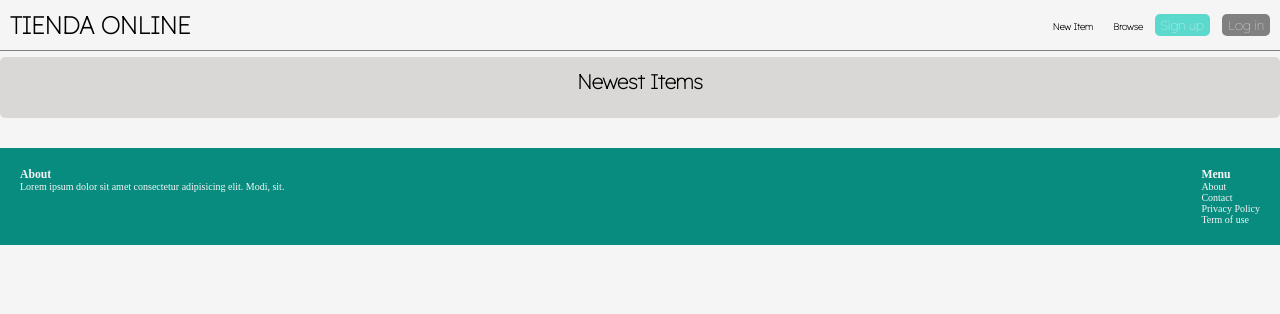
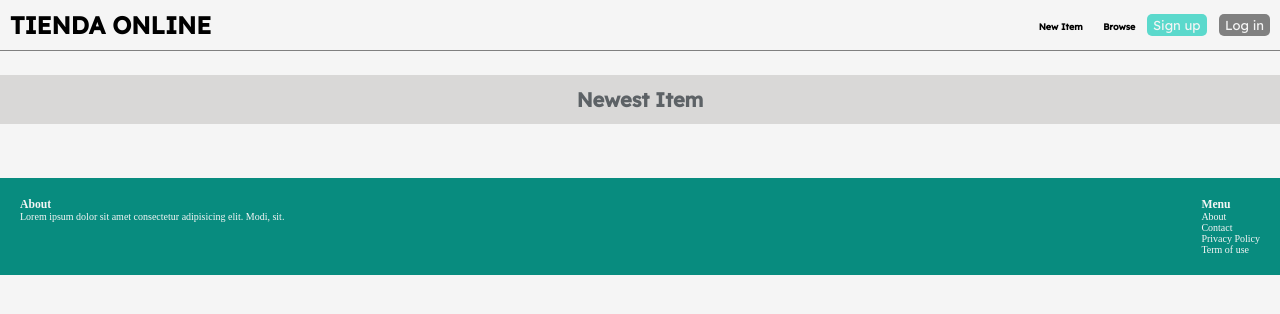
Before and after one commit to facuezeperalta/onlineShop-EjercicioDjango, a Django app: page / in a window 1280 px wide. Shown: the top 314 px of the page. Run offline with Django 4.2, Linux system fonts and the light colour scheme; data that the repository does not hold is empty.

Commit message:
items: app, view, template done.

```diff
--- a/onlinestore/core/static/core/css/estilo.css
+++ b/onlinestore/core/static/core/css/estilo.css
@@ -1,4 +1,4 @@
-@import url('https://fonts.googleapis.com/css2?family=Lexend:wght@100&display=swap');
+@import url('https://fonts.googleapis.com/css2?family=Lexend:wght@100;200;300;400;500&display=swap');
 :root{
     --text-color: black;
     --green-color: #5BD9CC;
@@ -133,3 +133,61 @@
 .footer-left{
     justify-self: end;
 }
+
+.item-newest{
+    margin-top: 24px;
+    margin-bottom: 24px;
+    padding: 12px 12px;
+    font-weight: bolder;
+    border-radius: 5px;
+    text-align: center;
+    font-family: 'Lexend',sans-serif;
+    font-weight: bolder;
+    font-size: 2rem;
+    color: var(--darkgray-color)
+}
+.item-info-container{
+    background-color: var(--darker-green);
+}
+.item-grid{
+    display: grid;
+    grid-template-columns: repeat(3,1fr);
+    gap:20px;
+    justify-items: center;
+}
+.item-container{
+    background-color: var(--ligth-gray);
+}
+
+.item-image{
+    width: 200px;
+    height: 200px;
+    object-fit:cover;
+    border-top-left-radius: 20px;
+    border-top-right-radius: 20px;
+    align-self: center;
+}
+
+.item-info{
+    background-color: var(--white-text-color);
+}
+
+a{
+    text-decoration: none;
+}
+
+.item-name{
+    font-size: 1.5rem;
+    font-family: 'Lexend',sans-serif;
+    color: var(--darkgray-color);
+    margin-top: 24px;
+    margin-bottom: 12px;
+    font-weight: bolder;
+}
+
+.item-price{
+    font-size: 1rem;
+    font-family: 'Lexend',sans-serif;
+    font-weight: normal;
+    color: var(--darkgray-color);
+}
--- a/onlinestore/core/templates/core/index.html
+++ b/onlinestore/core/templates/core/index.html
@@ -10,11 +10,27 @@
 
 
 {%block content%}
-    <div class='newest-item-grid'>
-        <h2>Newest Items</h2>
-        <div class='item-container'>
+    <div class='item-container'>
+        <h2 class='item-newest'>Newest Item</h2>
+    </div>
+    <div class='item-grid'>
+        {%for item in items%}
+            <div>
+                <a href="#">
+                    <div>
+                        <img class='item-image' src="{{ item.image.url }}" alt="{{ item.name }}">
+                    </div>
 
-        </div>
+                    <div class='item-info'>
+                        <h2 class='item-name'>{{item.name}}</h2>
+                        <p class='item-price'>Price:{{ item.price }}</p>
+                    </div>
+                </a>
+            </div>
+        {%endfor%}
+
+
+
     </div>
 {% endblock %}
 
--- a/onlinestore/core/views.py
+++ b/onlinestore/core/views.py
@@ -10,8 +10,8 @@
     categories = Category.objects.all()
 
     return render(request,'core/index.html',{
-        categories: 'categories',
-        items: 'items',
+        'categories': categories,
+        'items': items,
     })
 
 def contact(request):
--- a/onlinestore/onlinestore/urls.py
+++ b/onlinestore/onlinestore/urls.py
@@ -21,8 +21,11 @@
 from django.urls import path
 from core.views import index, contact
 
+from django.conf import settings
+from django.conf.urls .static import static
+
 urlpatterns = [
     path('', index , name='index'),
     path('contact/',contact, name='contact'),
     path('admin/', admin.site.urls),
-]
+] + static(settings.MEDIA_URL, document_root = settings.MEDIA_ROOT)
```
